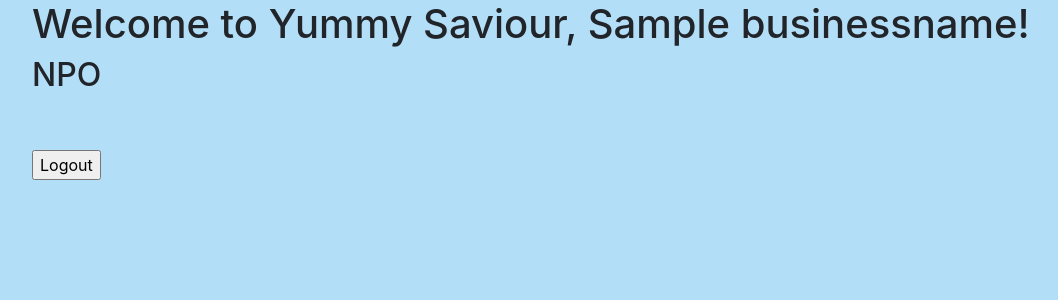
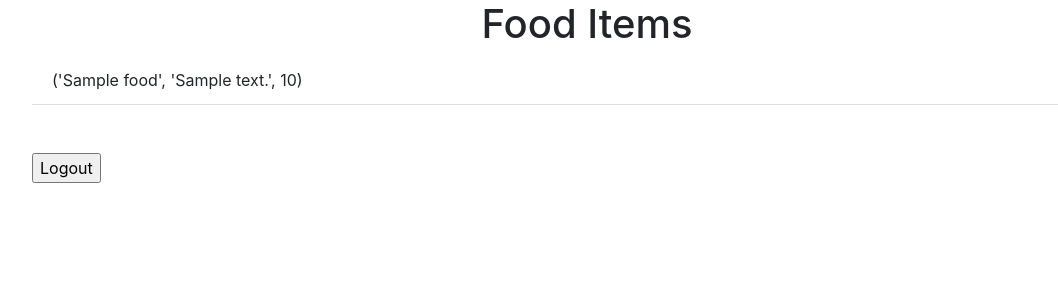
Before and after one commit to chinita226/agile-development-project, a Flask app: template website/templates/npo.html in a window 1280 px wide. Shown: the part 55-355 px from the top of the page, without its empty margins (53-1111 px from the left). Run offline with Flask 2, Linux system fonts and the light colour scheme; tables that the repository leaves empty hold one stand-in row (values such as "Sample post"); the template is opened without the code that fills it: values that come from a table or form of the project are taken from there, most other values are stand-ins (such as "Sample title", 1, 10 or a date in 2020); some libraries are stand-ins or nearby versions.

Commit message:
fixed npo page

```diff
--- a/website/templates/npo.html
+++ b/website/templates/npo.html
@@ -1,9 +1,13 @@
 {% extends "base.html" %} {% block title %}Login{% endblock %}
 {% block content %}
-<link rel="stylesheet" href="../static/backgroundcolor.css">
-<h1>Welcome to Yummy Saviour, {{ businessname }}!</h1>
-<h2>NPO</h2>
-
+<h1 align="center">Food Items</h1>
+<ul class="list-group list-group-flush" id="foods">
+  {% for food in foods %}
+  <li class="list-group-item">
+    {{ food.food_name, food.description, food.quantity}}
+  </li>
+  {% endfor %}
+</ul>
 <form action="{{ url_for('auth.logout') }}" method="POST">
     <br><br>
     <input type="submit" value="Logout">
```
Also changed, not shown: website/views.py (+9 -0 lines).
